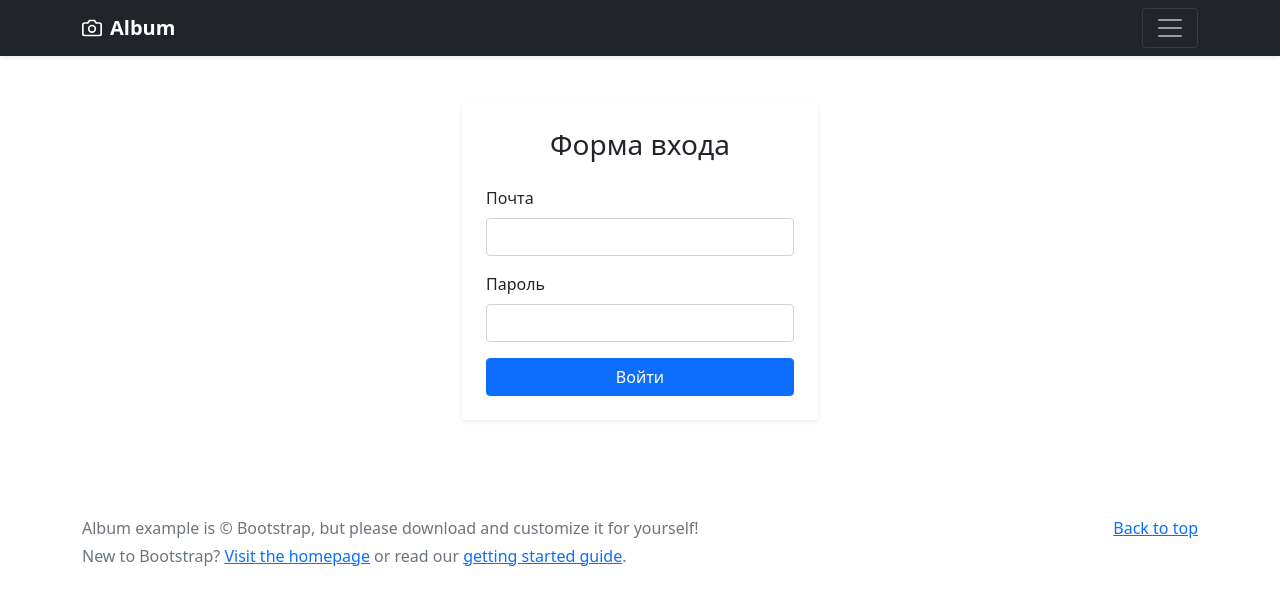
After one commit to levashoffffff/Simple-Blog-Php-Site, a PHP site: page /templates/login.php in a window 1280 px wide. The commit adds this page. Shown: the top 615 px of the page. Run offline with PHP 8.4, Linux system fonts and the light colour scheme.

Commit message:
Add login

```diff
--- a/action/register.php
+++ b/action/register.php
@@ -7,6 +7,8 @@ if(count($_POST) > 0) {
     $password = password_hash($password, PASSWORD_DEFAULT);
 
     $mysqli->query("INSERT INTO user SET email = '" . $email . "', password = '" . $password . "'");
+    header('Location: /?act=login');
+    die();
 }
 
 require_once 'templates/register.php';
--- a/index.php
+++ b/index.php
@@ -10,6 +10,9 @@ if(isset($_GET['act'])) {
         case 'register':
             require_once 'action/register.php';
             break;
+        case 'login':
+            require_once 'action/login.php';
+            break;
     }
     die();
 }
--- a/templates/index.php
+++ b/templates/index.php
@@ -50,7 +50,7 @@
             <h4 class="text-white">Contact</h4>
             <ul class="list-unstyled">
               <li><a href="/?act=register" class="text-white">Регистрация</a></li>
-              <li><a href="#" class="text-white">Like on Facebook</a></li>
+              <li><a href="/?act=login" class="text-white">Вход</a></li>
               <li><a href="#" class="text-white">Email me</a></li>
             </ul>
           </div>
--- /dev/null
+++ b/templates/login.php
@@ -0,0 +1,124 @@
+<!doctype html>
+<html lang="en">
+
+<head>
+  <meta charset="utf-8">
+  <meta name="viewport" content="width=device-width, initial-scale=1">
+  <meta name="description" content="">
+  <meta name="author" content="Mark Otto, Jacob Thornton, and Bootstrap contributors">
+  <meta name="generator" content="Hugo 0.83.1">
+  <title>Album example · Bootstrap v5.0</title>
+
+  <link rel="canonical" href="https://getbootstrap.com/docs/5.0/examples/album/">
+
+
+  <!-- Bootstrap core CSS -->
+  <link rel="stylesheet" href="css/bootstrap.min.css">
+
+  <style>
+    .bd-placeholder-img {
+      font-size: 1.125rem;
+      text-anchor: middle;
+      -webkit-user-select: none;
+      -moz-user-select: none;
+      user-select: none;
+    }
+
+    @media (min-width: 768px) {
+      .bd-placeholder-img-lg {
+        font-size: 3.5rem;
+      }
+    }
+  </style>
+
+
+</head>
+
+<body>
+
+  <header>
+    <div class="collapse bg-dark" id="navbarHeader">
+      <div class="container">
+        <div class="row">
+          <div class="col-sm-8 col-md-7 py-4">
+            <h4 class="text-white">About</h4>
+            <p class="text-muted">Add some information about the album below, the author, or any other background
+              context. Make it a few sentences long so folks can pick up some informative tidbits. Then, link them off
+              to some social networking sites or contact information.</p>
+          </div>
+          <div class="col-sm-4 offset-md-1 py-4">
+            <h4 class="text-white">Contact</h4>
+            <ul class="list-unstyled">
+              <li><a href="#" class="text-white">Follow on Twitter</a></li>
+              <li><a href="#" class="text-white">Like on Facebook</a></li>
+              <li><a href="#" class="text-white">Email me</a></li>
+            </ul>
+          </div>
+        </div>
+      </div>
+    </div>
+    <div class="navbar navbar-dark bg-dark shadow-sm">
+      <div class="container">
+        <a href="#" class="navbar-brand d-flex align-items-center">
+          <svg xmlns="http://www.w3.org/2000/svg" width="20" height="20" fill="none" stroke="currentColor"
+            stroke-linecap="round" stroke-linejoin="round" stroke-width="2" aria-hidden="true" class="me-2"
+            viewBox="0 0 24 24">
+            <path d="M23 19a2 2 0 0 1-2 2H3a2 2 0 0 1-2-2V8a2 2 0 0 1 2-2h4l2-3h6l2 3h4a2 2 0 0 1 2 2z" />
+            <circle cx="12" cy="13" r="4" />
+          </svg>
+          <strong>Album</strong>
+        </a>
+        <button class="navbar-toggler" type="button" data-bs-toggle="collapse" data-bs-target="#navbarHeader"
+          aria-controls="navbarHeader" aria-expanded="false" aria-label="Toggle navigation">
+          <span class="navbar-toggler-icon"></span>
+        </button>
+      </div>
+    </div>
+  </header>
+
+ <main>
+  <div class="container py-5">
+    <div class="row justify-content-center">
+      <div class="col-12 col-sm-10 col-md-8 col-lg-6 col-xl-4">
+        <div class="card border-0 shadow-sm">
+          <div class="card-body p-4">
+            <h3 class="card-title text-center mb-4">Форма входа</h3>
+            <form action="" method="post">
+              <input type="hidden" name="act" value="login">
+              <div class="mb-3 text-start">
+                <label for="exampleInputEmail1" class="form-label">Почта</label>
+                <input type="email" class="form-control" id="exampleInputEmail1" aria-describedby="emailHelp" name="email">
+              </div>
+              <div class="mb-3 text-start">
+                <label for="exampleInputPassword1" class="form-label">Пароль</label>
+                <input type="password" class="form-control" id="exampleInputPassword1" name="password">
+              </div>
+              <div class="d-grid gap-2">
+                <button type="submit" class="btn btn-primary">Войти</button>
+              </div>
+            </form>
+          </div>
+        </div>
+      </div>
+    </div>
+  </div>
+</main>
+
+  <footer class="text-muted py-5">
+    <div class="container">
+      <p class="float-end mb-1">
+        <a href="#">Back to top</a>
+      </p>
+      <p class="mb-1">Album example is &copy; Bootstrap, but please download and customize it for yourself!</p>
+      <p class="mb-0">New to Bootstrap? <a href="/">Visit the homepage</a> or read our <a
+          href="../getting-started/introduction/">getting started guide</a>.</p>
+    </div>
+  </footer>
+
+
+  <script src="js/bootstrap.min.js"></script>
+
+
+</body>
+
+</html>
```
Also changed, not shown: action/login.php (added, +14 -0 lines).
